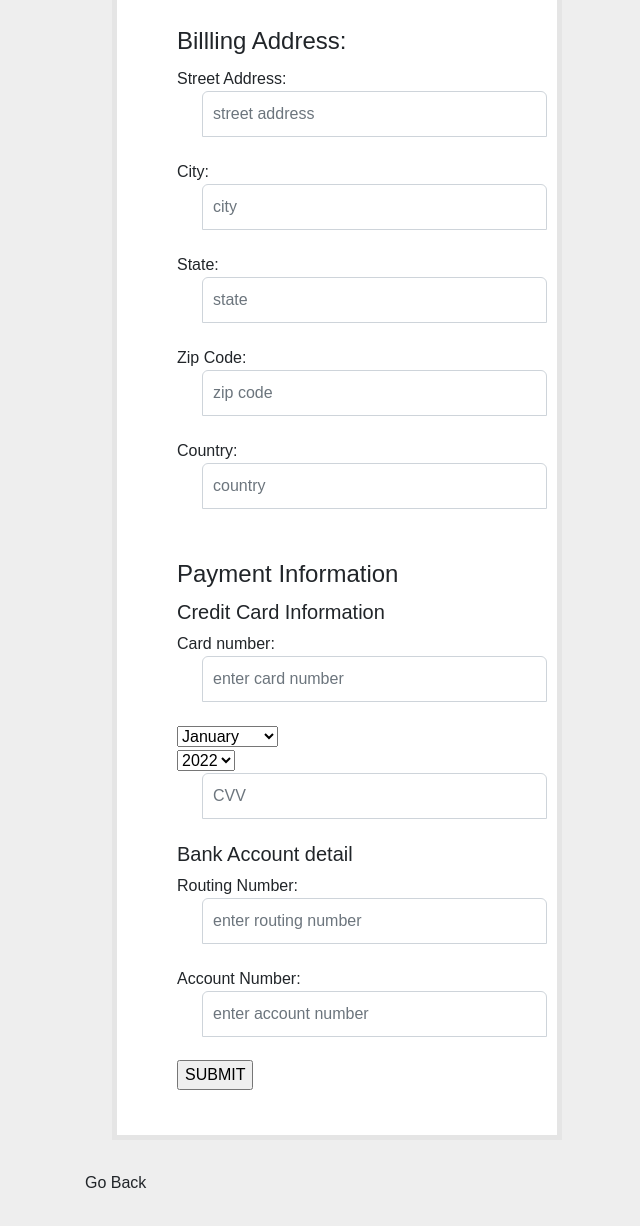
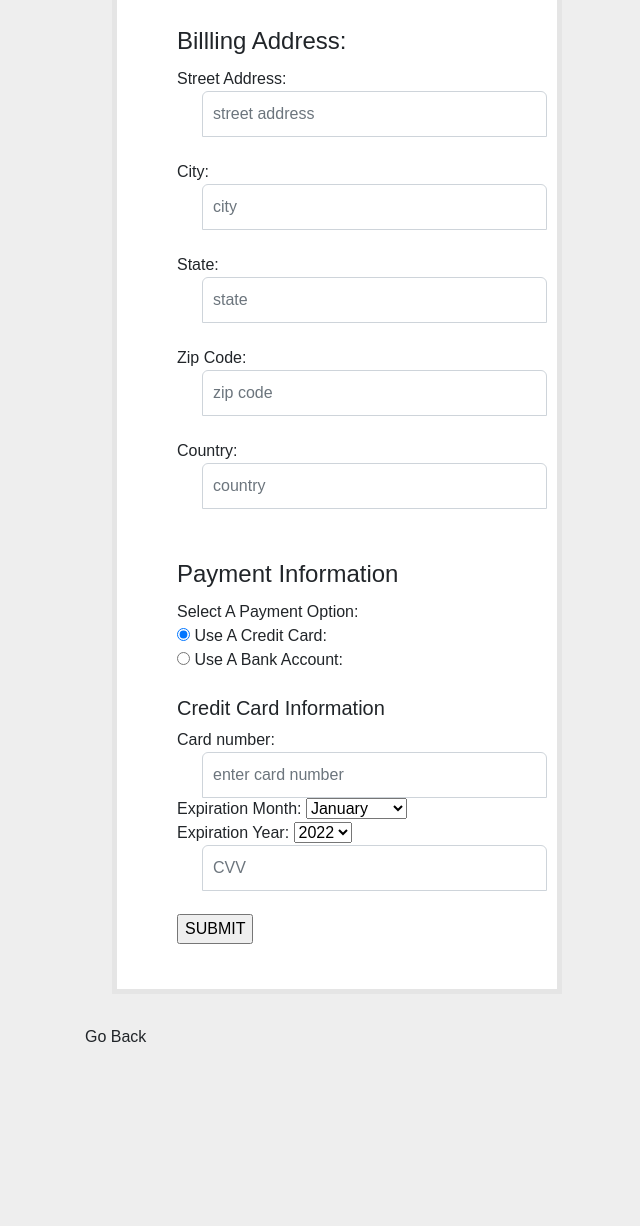
Before and after one commit to ZackPaz2023/CapstoneGroup, a Flask app: page /new-user-form in a window 1280 px wide. Shown: the part 812-2038 px from the top of the page, without its empty margins (303-943 px from the left). After the commit the page ends 1854 px from the top, so only its background shows below. Run offline with Flask 2, Linux system fonts and the light colour scheme.

Commit message:
user sign up page, toggle and record of the payment options

```diff
--- a/app.py
+++ b/app.py
@@ -215,7 +215,6 @@ def recordNewFundraiserForm():
 
 @app.route("/select", methods=["GET", "POST"])
 def selectImage():
-    print("In select image")
     title = request.form["title"]
     description = request.form["description"]
     tag = request.form["tag"]
@@ -235,9 +234,7 @@ def selectImage():
 
 @app.route('/uploader', methods=["GET", "POST"])
 def upload_file():
-    print("In upload image")
     title = request.form["title"]
-    print(title)
     description = request.form["description"]
     tag = request.form["tag"]
     goal = request.form["goal"]
@@ -269,14 +266,17 @@ def recordNewUserForm():
     state = request.form["State"]
     city = request.form["City"]
     country = request.form["Country"]
-    cardNumber = request.form["CardNumber"]
-    expirationDate = request.form["Year"] + "-" + request.form["Month"] + "-" + str(monthLengths(int(request.form["Month"]), int(request.form["Year"])))
-    routingNumber = request.form["RoutingNumber"]
-    accountNumber = request.form["AccountNumber"]
-
-    cursor.execute("INSERT INTO USER (Username, Password, Email, Name, PhoneNumber, ZipCode, StreetAddress, State, City, Country, CardNumber, ExpirationDate, RouteNo, AccountNo) VALUES (%s,%s,%s,%s,%s,%s,%s,%s,%s,%s,%s,%s,%s,%s)", (userName, password, email, name, phoneNumber, zipCode, streetAddress, state, city, country, cardNumber, expirationDate, routingNumber, accountNumber))
-    db.commit()
-
+    radioToggled = request.form['paymentOptionToggle']
+    if radioToggled == "creditCard":
+        cardNumber = request.form["CardNumber"]
+        expirationDate = request.form["Year"] + "-" + request.form["Month"] + "-" + str(monthLengths(int(request.form["Month"]), int(request.form["Year"])))
+        cursor.execute("INSERT INTO USER (Username, Password, Email, Name, PhoneNumber, ZipCode, StreetAddress, State, City, Country, CardNumber, ExpirationDate) VALUES (%s,%s,%s,%s,%s,%s,%s,%s,%s,%s,%s,%s)",(userName, password, email, name, phoneNumber, zipCode, streetAddress, state, city, country, cardNumber, expirationDate))
+        db.commit()
+    elif radioToggled == "bankInfo":
+        routingNumber = request.form["RoutingNumber"]
+        accountNumber = request.form["AccountNumber"]
+        cursor.execute("INSERT INTO USER (Username, Password, Email, Name, PhoneNumber, ZipCode, StreetAddress, State, City, Country, RouteNo, AccountNo) VALUES (%s,%s,%s,%s,%s,%s,%s,%s,%s,%s,%s,%s)",(userName, password, email, name, phoneNumber, zipCode, streetAddress, state, city, country, routingNumber, accountNumber))
+        db.commit()
     currentUser.isGuest = False
     currentUser.name = name
     currentUser.emailPK = email
--- a/templates/new-fundraiser-form.html
+++ b/templates/new-fundraiser-form.html
@@ -206,6 +206,7 @@
                         <option value="2022">2022</option>
                         <option value="2023">2023</option>
                         <option value="2024">2024</option>
+                        <option value="2025">2025</option>
                     </select>
                 </div>
             </div>
--- a/templates/new-fundraiser-second-page.html
+++ b/templates/new-fundraiser-second-page.html
@@ -9,7 +9,7 @@
     </head>
 
     <body>
-    Select an option:
+    Select an image option:
     <div>
         <input type="radio" id="selectImage" name="image" value="selectImage" checked>
         <label for="selectImage">Select an image:</label>
--- a/templates/new-user-form.html
+++ b/templates/new-user-form.html
@@ -5,6 +5,7 @@
     <meta name="viewport" content="width=device-width, initial-scale=1">
     <title>User Setup</title>
 
+    <link rel="stylesheet" href="https://cdnjs.cloudflare.com/ajax/libs/select2/4.0.5/css/select2.css" />
     <link href="https://cdn.jsdelivr.net/npm/bootstrap@5.2.2/dist/css/bootstrap.min.css" rel="stylesheet" integrity="sha384-Zenh87qX5JnK2Jl0vWa8Ck2rdkQ2Bzep5IDxbcnCeuOxjzrPF/et3URy9Bv1WTRi" crossorigin="anonymous">
     <script src="https://cdn.jsdelivr.net/npm/bootstrap@5.2.2/dist/js/bootstrap.bundle.min.js" integrity="sha384-OERcA2EqjJCMA+/3y+gxIOqMEjwtxJY7qPCqsdltbNJuaOe923+mo//f6V8Qbsw3" crossorigin="anonymous"></script>
 
@@ -184,17 +185,27 @@
                     <br>
                     <legend>Payment Information</legend>
         <!--                    <div class="col-sm">-->
+                    Select A Payment Option:
+                    <div>
+                        <input type="radio" id="creditCard" name="paymentOptionToggle" value="creditCard" checked>
+                            <label for="creditCard">Use A Credit Card:</label>
+                        <br>
+                        <input type="radio" id="bankInfo" name="paymentOptionToggle" value="bankInfo">
+                            <label for="bankInfo">Use A Bank Account:</label>
+                    </div>
+                    <br>
 
+                    <div id="selectCreditCardCode">
                     <div class="form-header">
                         <h5 class="title">Credit Card Information</h5>
                     </div>
                     <label  for="CardNumber">Card number: </label><br>
                     <input type="text" id="CardNumber" name="CardNumber" class="form-control" placeholder="enter card number">
-                    <br>
                     <div class="dropdown">
                         <div class="month">
-                            <select name="Month">
-                                <option value="01">January</option>
+                            Expiration Month:
+                            <select id="Month" name="Month">
+                                <option value="01" >January</option>
                                 <option value="02">February</option>
                                 <option value="05">May</option>
                                 <option value="06">June</option>
@@ -207,8 +218,9 @@
                             </select>
                         </div>
                         <div class="year">
-                            <select name="Year">
-                                <option value="2022">2022</option>
+                            Expiration Year:
+                            <select id="Year" name="Year">
+                                <option value="2022" selected>2022</option>
                                 <option value="2023">2023</option>
                                 <option value="2024">2024</option>
                                 <option value="2025">2025</option>
@@ -218,24 +230,28 @@
                         <!-- Card Verification Field :: We cannot verify CVV but we need to constrain it to 3 digits at least-->
                         <div class="card-verification">
                             <div class="cvv-input">
-                                <input type="text" class="form-control" autocomplete="off" placeholder="CVV">
+                                <input type="text" id="cvv" name="cvv" class="form-control" autocomplete="off" placeholder="CVV">
+                                <br>
                             </div>
                         </div>
                     </div>
-                    <br>
+                    </div>
+
+                    <div id="selectBankAccountCode" style="display:none">
 
                     <div class="form-header">
                         <h5 class="title">Bank Account detail</h5>
-                    </div>
+                        </div>
                     <label for="RoutingNumber">Routing Number: </label><br>
                     <input type="text" id="RoutingNumber" name="RoutingNumber" class="form-control" placeholder="enter routing number">
                     <br>
                     <label for="AccountNumber">Account Number: </label><br>
                     <input type="text" id="AccountNumber" name="AccountNumber" class="form-control" placeholder="enter account number">
                     <br>
-                    <input type="submit" value="SUBMIT">
-                </fieldset>
+
             </div>
+            <input type="submit" value="SUBMIT">
+            </fieldset>
         </form>
     </div>
 
@@ -246,5 +262,37 @@
 
 <script src="https://cdn.jsdelivr.net/npm/@popperjs/core@2.11.6/dist/umd/popper.min.js" integrity="sha384-oBqDVmMz9ATKxIep9tiCxS/Z9fNfEXiDAYTujMAeBAsjFuCZSmKbSSUnQlmh/jp3" crossorigin="anonymous"></script>
 <script src="https://cdn.jsdelivr.net/npm/bootstrap@5.2.2/dist/js/bootstrap.min.js" integrity="sha384-IDwe1+LCz02ROU9k972gdyvl+AESN10+x7tBKgc9I5HFtuNz0wWnPclzo6p9vxnk" crossorigin="anonymous"></script>
+<script src="https://cdnjs.cloudflare.com/ajax/libs/jquery/3.3.1/jquery.min.js"></script>
+
+
+<script type="text/javascript">
+    const creditCardSelect = document.getElementById('selectCreditCardCode');
+    const bankAccountSelect = document.getElementById('selectBankAccountCode');
+
+    function handleRadioClick() {
+    if (document.getElementById('creditCard').checked) {
+        creditCardSelect.style.display = 'block';
+        $("#RoutingNumber").val(null);
+        $("#AccountNumber").val(null);
+    } else {
+        creditCardSelect.style.display = 'none';
+    }
+
+    if (document.getElementById('bankInfo').checked) {
+        bankAccountSelect.style.display = 'block';
+        $("#CardNumber").val(null);
+        $("#Month").val(null);
+        $("#Year").val(null);
+        $("#cvv").val(null);
+    } else {
+        bankAccountSelect.style.display = 'none';
+    }
+    }
+
+    const radioButtons = document.querySelectorAll('input[name="paymentOptionToggle"]');
+    radioButtons.forEach(radio => {
+    radio.addEventListener('click', handleRadioClick);
+    });
+    </script>
 </body>
 </html>
```
